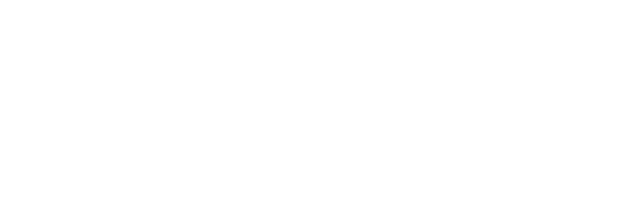
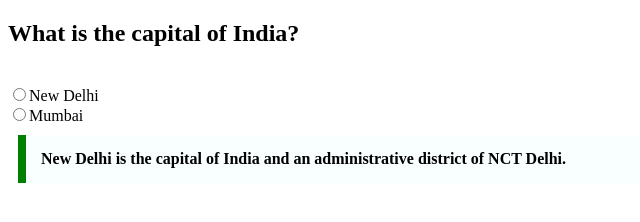
Before and after one commit to acciojob/trivia-bhanuchandarsalkam, a website: page main.html in a window 1280 px wide. Shown: the whole page, without its empty margins (0-640 px from the left). Drawn offline with Linux system fonts and the light colour scheme.

Commit message:
created a submission

```diff
--- a/main.html
+++ b/main.html
@@ -8,6 +8,11 @@
 
 <body>
 	<!-- the entire body must be written by student -->
+	<h2>What is the capital of India?</h2>
+	<br>
+	<input type="radio">New Delhi<br>
+	<input type="radio">Mumbai<br>
+	<blockquote cite="">New Delhi is the capital of India and an administrative district of NCT Delhi.</blockquote>
     <script type="text/javascript" src="./script.js">
 </script>
 
--- a/script.js
+++ b/script.js
@@ -1 +1,4 @@
 //your code here
+
+
+}
--- a/styles.css
+++ b/styles.css
@@ -1,2 +1,10 @@
 
 /* Your CSS Code here. */
+blockquote{
+max-width: 600px;
+margin: 10px;
+padding: 15px;
+border-left: 8px solid green;
+background-color: #f8fffe;
+font-weight: bold;
+}
```
